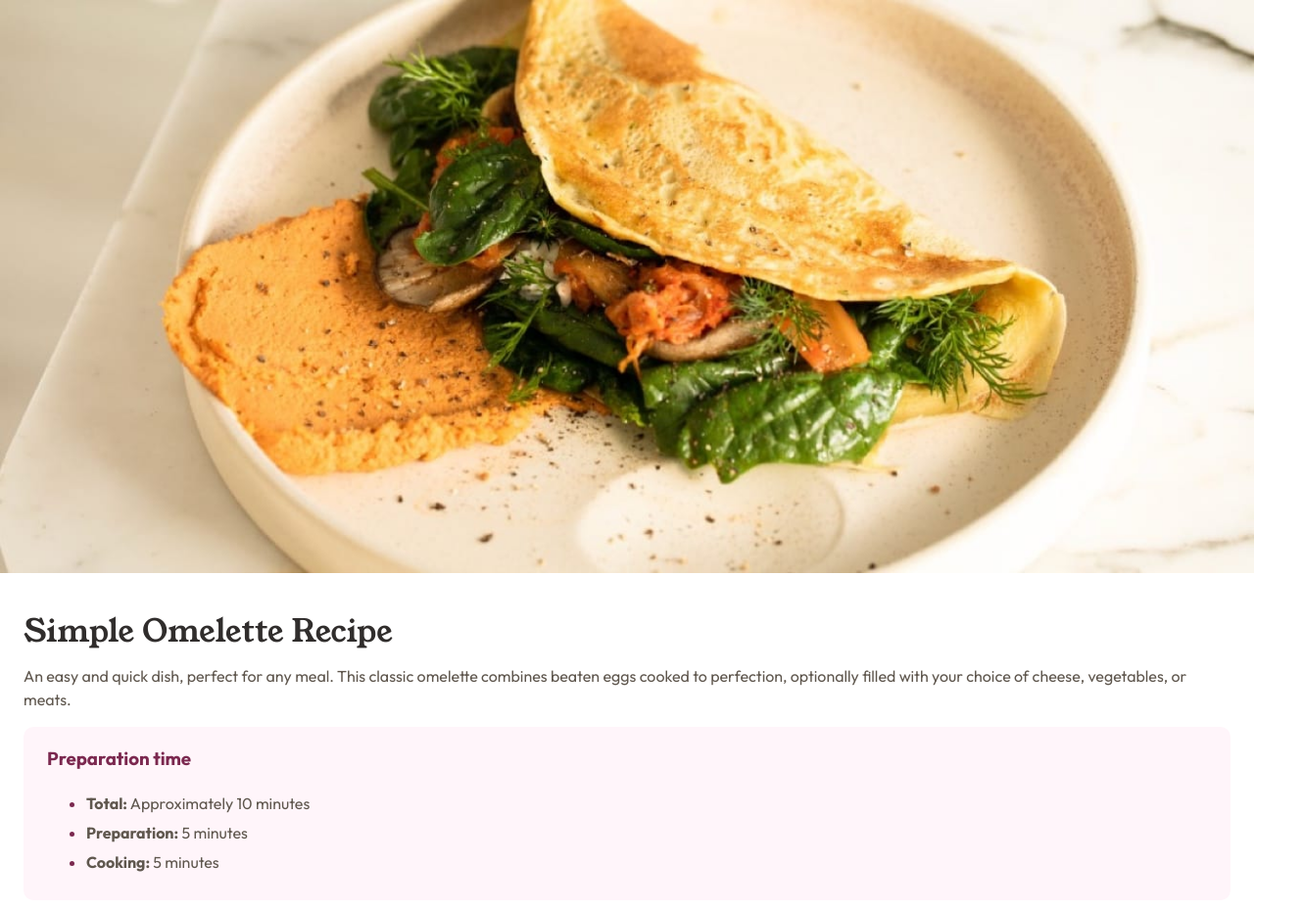
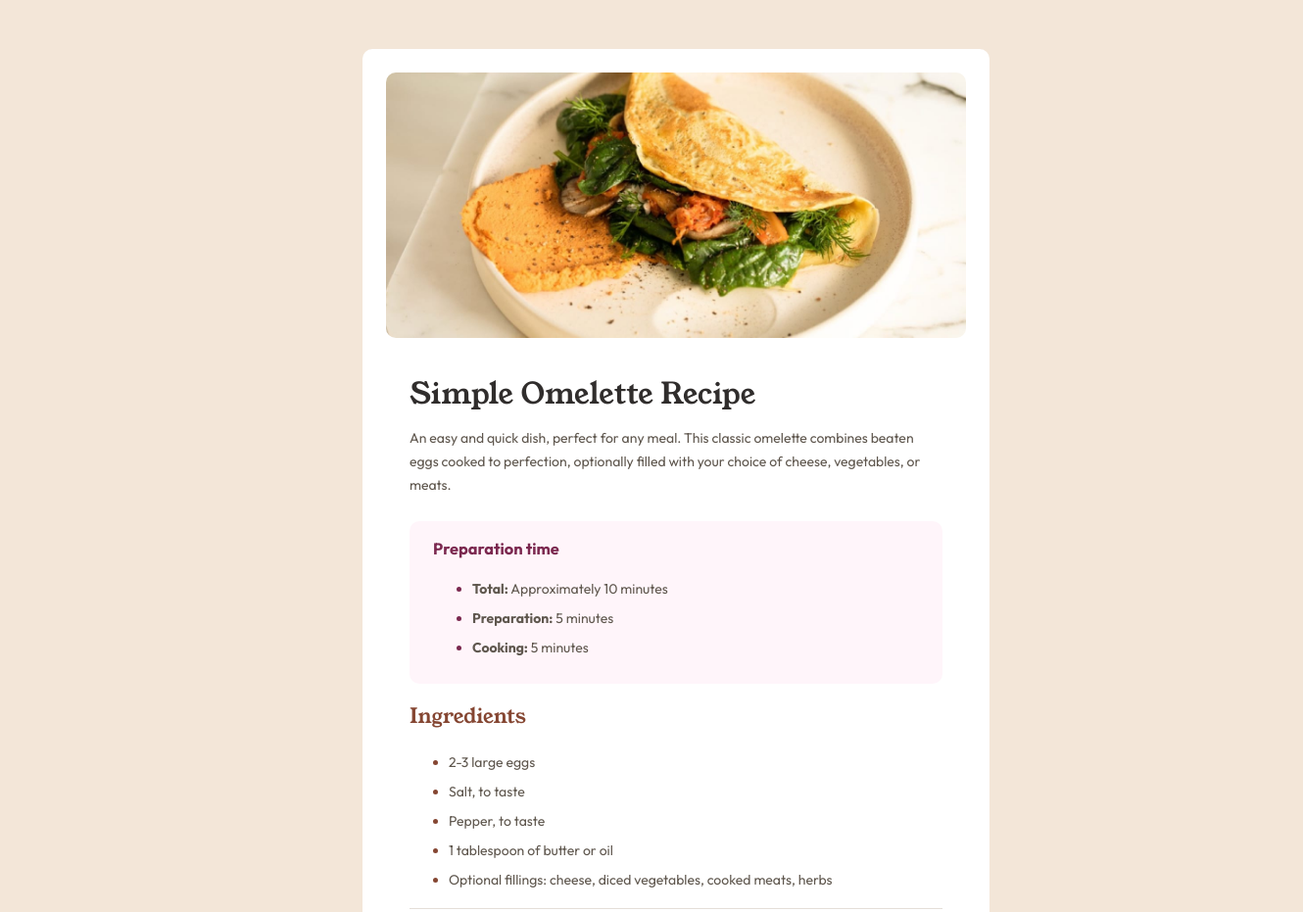
Before and after one commit to Floren-teena/recipe-page-main, a plain HTML site: page index.html in a window 1280 px wide. Shown: the top 931 px of the page at 98% size, 1330 px wide, since content can reach past the window. Drawn offline with Linux system fonts and the light colour scheme.

Commit message:
Completed designs for larger screens and modified ReadMe file

```diff
--- a/styles.css
+++ b/styles.css
@@ -5,6 +5,7 @@
 
 body {
   width: 100%;
+  height: auto;
   display: flex;
   flex-direction: column;
   padding: 0;
@@ -48,17 +49,23 @@ body {
 .prep-time li::marker {
   color: hsl(332, 51%, 32%);
 }
-.prep-time span, .instructions span {
+.prep-time span,
+.instructions span {
   font-weight: 700;
 }
-.prep-time li, .ingredients li, .instructions li {
+.prep-time li,
+.ingredients li,
+.instructions li {
   line-height: 30px;
 }
-.ingredients, .instructions {
+.ingredients,
+.instructions {
   margin-bottom: 25px;
   border-bottom: 1px solid hsl(30, 18%, 87%);
 }
-.ingredients h2, .instructions h2, .nutrition h2 {
+.ingredients h2,
+.instructions h2,
+.nutrition h2 {
   font-family: "Young Serif";
   font-weight: 400;
   color: hsl(14, 45%, 36%);
@@ -67,7 +74,8 @@ body {
   line-height: 25px;
   margin-bottom: 10px;
 }
-.instructions li::marker, .ingredients li::marker {
+.instructions li::marker,
+.ingredients li::marker {
   color: hsl(14, 45%, 36%);
   font-weight: 700;
 }
@@ -81,7 +89,7 @@ body {
 .nutrition-table tr {
   border-bottom: 1px solid hsl(30, 18%, 87%);
 }
-.nutrition-table .no-border{
+.nutrition-table .no-border {
   border-bottom: none;
 }
 .nutrition-table .left {
@@ -100,3 +108,36 @@ body {
 .attribution a {
   color: hsl(228, 45%, 44%);
 }
+
+/* ----------------------- Tablet Screen Size ------------------------ */
+
+@media only screen and (min-width: 480px) {
+  body {
+    font-size: 14px;
+  }
+  .intro {
+    margin-bottom: 25px;
+  }
+  .intro h1 {
+    font-size: 30px;
+  }
+}
+
+/* -------------------------Desktop Screen Size ------------------ */
+
+@media only screen and (min-width: 1024px) {
+  body {
+    background-color: hsl(30, 54%, 90%);
+    align-items: center;
+    margin: 50px;
+  }
+  .container {
+    background-color: hsl(0, 0%, 100%);
+    padding: 1.5rem 1.5rem;
+    border-radius: 10px;
+    max-width: 50%;
+  }
+  .recipe-image img {
+    border-radius: 10px;
+  }
+}
```
Also changed, not shown: index.html (+16 -14 lines), assets/images/Screenshot.png (added), 2 other files.
